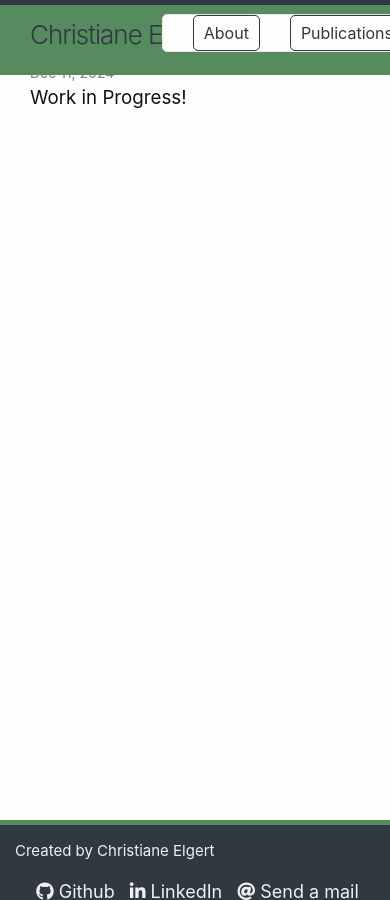
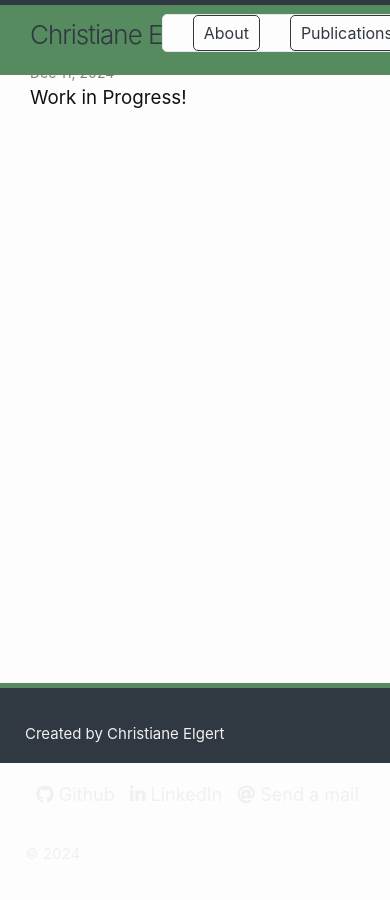
Before and after one commit to Elli-ellgard/Elli-ellgard.github.io, a Jekyll site: the page built from about/index.html, in a window 390 px wide and 900 px high, scrolled down 137 px. Built offline with Jekyll 4.4.1, drawn with Linux system fonts in a browser that asks for light colours; nearby versions of some CDN libraries.

Commit message:
make page responsive

```diff
--- a/assets/css/main.css
+++ b/assets/css/main.css
@@ -363,13 +363,27 @@ table td {
 }
 
 /**
- * Site footer
+ * Footer
  */
 footer{
+    width: 100%;
+}
+
+@media screen and (min-width: 801px) {
+  footer {
     position: fixed;
     bottom: 0;
-    width: 100%;
+    z-index: 1000;
+  }
 }
+
+
+@media screen and (max-width: 800px) {
+  footer {
+    position: static;
+  }
+}
+
 
 .site-footer {
   height: var(--footer-height, 55px);
@@ -436,6 +450,9 @@ footer{
   width: calc(10% - 30px / 2);
 }
 
+
+
+
 @media screen and (max-width: 800px) {
   .footer-col-1,
   .footer-col-2 {
@@ -447,13 +464,27 @@ footer{
     width: calc(100% - 30px / 2);
   }
 }
+
 @media screen and (max-width: 600px) {
   .footer-col {
     float: none;
-    width: -webkit-calc(100% - (30px / 2));
-    width: calc(100% - 30px / 2);
+    width: 100%;
+    padding: 10px 0;
+  }
+
+  .footer-col-1,
+  .footer-col-2,
+  .footer-col-3 {
+    width: 100%;
+    margin: 0 auto;
+  }
+
+  .footer-col-wrapper {
+    margin-left: 0;
+    padding: 10px;
   }
 }
+
 /**
  * Page content
  */
```
